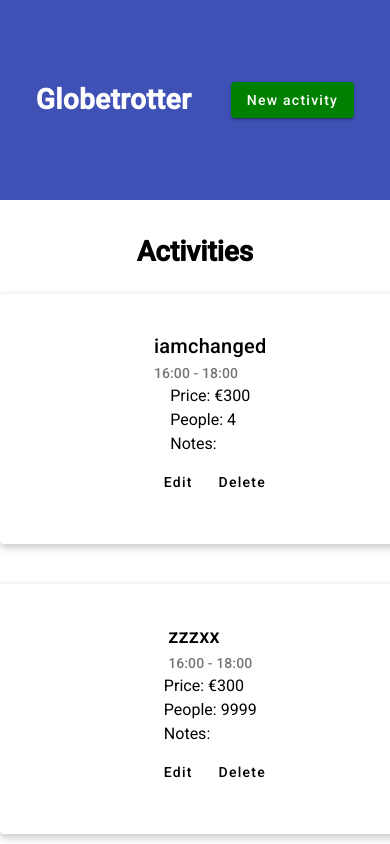
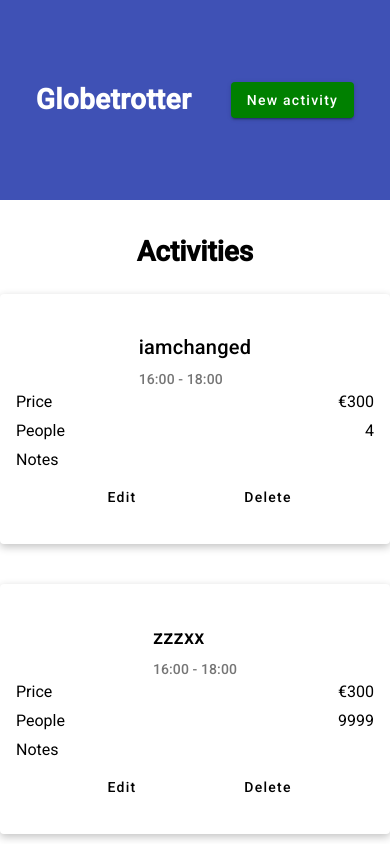
Before and after one commit to joerylander/globetrotter, an Angular app: page / in a window 390 px wide. Built offline with nearby package versions, Linux system fonts and the light colour scheme; data requests are answered from the project's data file.

Commit message:
card content responsive

```diff
--- a/src/app/components/activities/activities.component.css
+++ b/src/app/components/activities/activities.component.css
@@ -32,6 +32,5 @@
   .main__grid {
     display: flex;
     flex-direction: column;
-    flex-wrap: wrap;
   }
 }
--- a/src/app/components/activity-card/activity-card.component.css
+++ b/src/app/components/activity-card/activity-card.component.css
@@ -3,6 +3,22 @@
   width: 100%;
   padding: 2rem;
   box-shadow: rgba(0, 0, 0, 0.24) 0px 3px 8px;
+}
+
+.card__title {
+  margin-bottom: 5px;
+}
+
+.card__text-wrapper {
+  margin-bottom: 5px;
+}
+
+.mat-mdc-card-content {
+  width: 100%;
+}
+
+.mdc-card__actions {
+  width: 100%;
 }
 
 @media screen and (max-width: 870px) {
@@ -12,3 +28,9 @@
     align-items: center;
   }
 }
+
+@media screen and (max-width: 420px) {
+  .card-container {
+    padding: 0;
+  }
+}
--- a/src/app/components/activity-card/activity-card.component.html
+++ b/src/app/components/activity-card/activity-card.component.html
@@ -1,16 +1,25 @@
-<mat-card class="card-container">
-  <mat-card-header>
-    <mat-card-title>{{ activity.name }}</mat-card-title>
+<mat-card class="card-container flex justify-center">
+  <mat-card-header class="align-self-center">
+    <mat-card-title class="card__title">{{ activity.name }}</mat-card-title>
     <mat-card-subtitle
       >{{ activity.from }} - {{ activity.to }}</mat-card-subtitle
     >
   </mat-card-header>
   <mat-card-content>
-    <p>Price: €{{ activity.price }}</p>
-    <p>People: {{ activity.numOfPpl }}</p>
-    <p>Notes: {{ activity.notes }}</p>
+    <div class="flex justify-between card__text-wrapper">
+      <p class="align-self-start">Price &nbsp;</p>
+      <p>€{{ activity.price }}</p>
+    </div>
+    <div class="flex justify-between card__text-wrapper">
+      <p class="align-self-start">People &nbsp;</p>
+      <p>{{ activity.numOfPpl }}</p>
+    </div>
+    <div class="flex justify-between card__text-wrapper">
+      <p class="align-self-start">Notes &nbsp;</p>
+      <p>{{ activity.notes }}</p>
+    </div>
   </mat-card-content>
-  <mat-card-actions>
+  <mat-card-actions class="flex justify-evenly">
     <button mat-button (click)="onEdit(activity)">Edit</button>
     <button mat-button (click)="onDelete(activity)">Delete</button>
   </mat-card-actions>
--- a/src/styles.css
+++ b/src/styles.css
@@ -101,6 +101,18 @@ picture {
   justify-content: center;
 }
 
+.justify-evenly {
+  justify-content: space-evenly;
+}
+
+.justify-around {
+  justify-content: space-around;
+}
+
+.justify-between {
+  justify-content: space-between;
+}
+
 .align-items-center {
   align-items: center;
 }
@@ -108,3 +120,7 @@ picture {
 .align-self-center {
   align-self: center;
 }
+
+.align-self-start {
+  align-self: start;
+}
```
